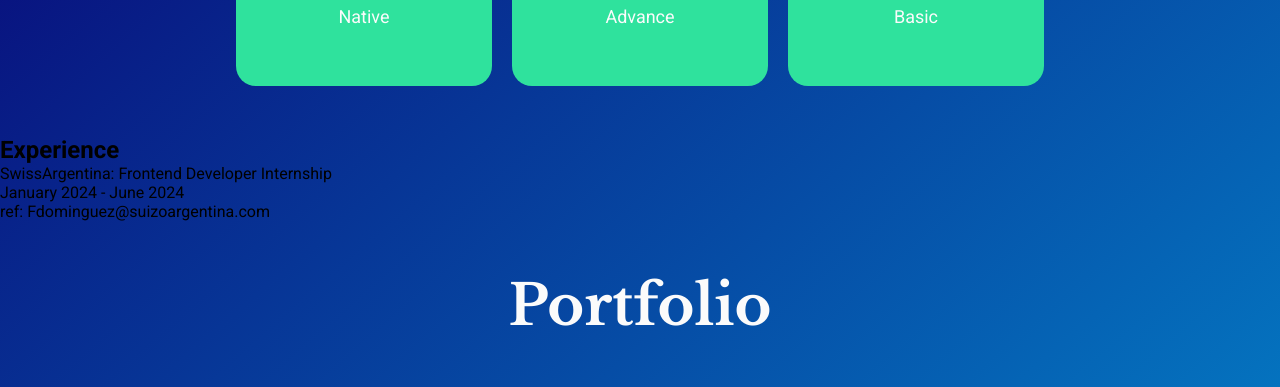
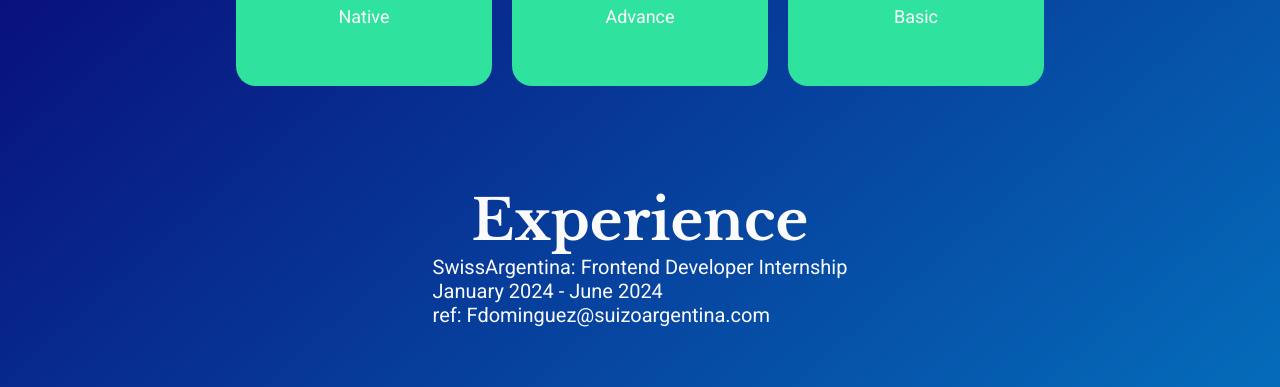
Before and after one commit to gabriellogiudice96/Portfolio, a plain HTML site: page index.html in a window 1280 px wide. Shown: the part 2080-2467 px from the top of the page. Drawn offline with nearby package versions, Linux system fonts and the light colour scheme; grey boxes are pictures that could not be loaded.

Commit message:
Update style.css

```diff
--- a/style.css
+++ b/style.css
@@ -552,3 +552,24 @@ legend{
   font-family: sans-serif;
   font-weight: 700;
 }
+
+.experience h1 {
+  font-size: 56px;
+  font-weight: 700;
+  color: #fbfbfb;
+  font-family: "Libre Baskerville", serif;
+}
+
+.experience {
+  display: flex;
+  flex-direction: column;
+  align-items: center;
+  justify-content: center;
+  padding: 50px 70px;
+  height: auto;
+}
+
+.experience p {
+  color: #fbfbfb;
+  font-size: 20px;
+}
```
